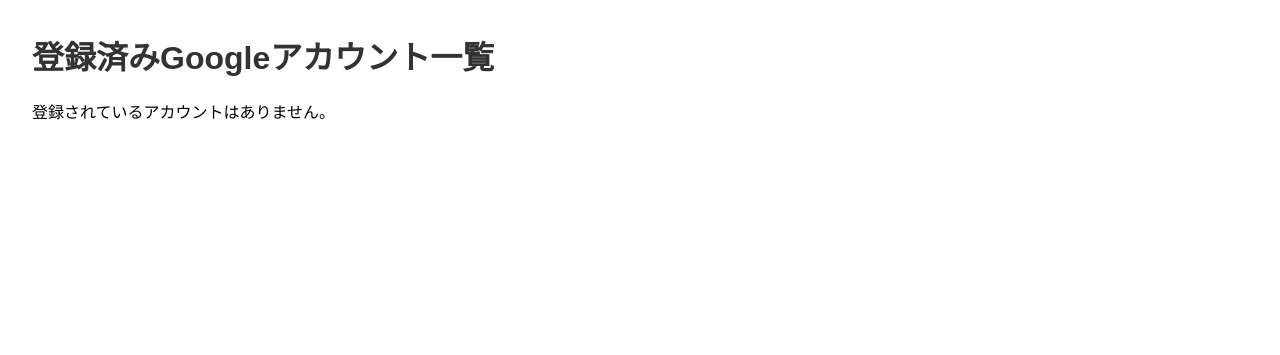
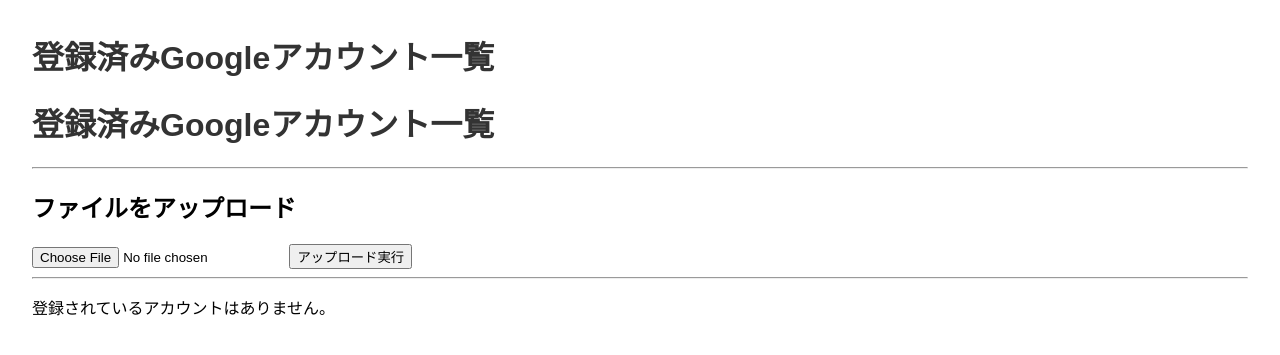
Before and after one commit to kon743/driveapp, a Flask app: page / in a window 1280 px wide. Shown: the top 355 px of the page. Run offline with Flask 3, Linux system fonts and the light colour scheme.

Commit message:
webからのアップロードを実装

```diff
--- a/driveapp/app.py
+++ b/driveapp/app.py
@@ -1,20 +1,50 @@
-from flask import Flask, render_template
+import os
+from flask import Flask, render_template, request, redirect, url_for
+from werkzeug.utils import secure_filename
 
-# main.pyから、アカウント情報を取得する関数をインポート(読み込み)
-from main import get_accounts_info
+# main.pyから必要な関数をインポート
+from main import get_accounts_info, upload_logic_for_web
 
 app = Flask(__name__)
+# 一時保存フォルダのパスを設定
+UPLOAD_FOLDER = 'uploads'
+app.config['UPLOAD_FOLDER'] = UPLOAD_FOLDER
 
 @app.route('/')
 def index():
     """トップページ"""
-    # 1. main.pyの関数を呼び出して、アカウント情報のリストを取得
     accounts = get_accounts_info()
-
-    # 2. 取得したデータをHTMLテンプレートに渡して、Webページを生成
-    # 'accounts=accounts' の左側はHTMLで使う変数名、右側はPythonの変数
     return render_template('index.html', accounts=accounts)
 
 
+# '/upload' というURLに、POSTメソッドでリクエストが来たときに実行
+@app.route('/upload', methods=['POST'])
+def upload_file_route():
+    # フォームから 'file' という名前のファイルを取得
+    if 'file' not in request.files:
+        return redirect(url_for('index')) # ファイルがなければトップに戻る
+
+    file = request.files['file']
+    if file.filename == '':
+        return redirect(url_for('index')) # ファイル名がなければトップに戻る
+
+    if file:
+        # 安全なファイル名に変換 (例: ../../passwords.txt のような攻撃を防ぐ)
+        filename = secure_filename(file.filename)
+        # 一時ファイルの保存パスを生成
+        temp_path = os.path.join(app.config['UPLOAD_FOLDER'], filename)
+        # ファイルを一時保存
+        file.save(temp_path)
+
+        # main.pyのアップロードロジックを呼び出す
+        success = upload_logic_for_web(temp_path)
+
+        # 一時ファイルを削除 (任意ですが、推奨)
+        if os.path.exists(temp_path):
+            os.remove(temp_path)
+
+        # 処理が終わったらトップページにリダイレクト (戻る)
+        return redirect(url_for('index'))
+
 if __name__ == '__main__':
     app.run(host='0.0.0.0', port=8080, debug=True)
--- a/driveapp/main.py
+++ b/driveapp/main.py
@@ -218,3 +218,36 @@ def get_accounts_info():
             })
 
     return accounts_list
+def upload_logic_for_web(file_path):
+    """Webからのアップロードリクエストを処理する関数"""
+    token_files = glob.glob('token_*.json')
+    if not token_files:
+        print("アップロード先のアカウントが登録されていません。")
+        return False # 失敗したことを伝える
+
+    print("\n各アカウントの空き容量をチェックしています...")
+    best_account = None
+    max_free_space = -1
+
+    for token_file in token_files:
+        account_name = token_file.replace('token_', '').replace('.json', '')
+        try:
+            creds = authenticate(account_name)
+            service = build('drive', 'v3', credentials=creds)
+            free_space_gb = get_drive_space(service)
+            print(f" - [{account_name}] 空き容量: {free_space_gb:.2f} GB")
+            if free_space_gb > max_free_space:
+                max_free_space = free_space_gb
+                best_account = account_name
+        except Exception as e:
+            print(f" - [{account_name}] 情報取得エラー: {e}")
+
+    if best_account:
+        print(f"\n空き容量が最も多いアカウント [{best_account}] にアップロードします。")
+        creds = authenticate(best_account)
+        service = build('drive', 'v3', credentials=creds)
+        upload_file(service, file_path, best_account)
+        return True # 成功したことを伝える
+    else:
+        print("\nアップロードに適したアカウントが見つかりませんでした。")
+        return False # 失敗したことを伝える
--- a/driveapp/templates/index.html
+++ b/driveapp/templates/index.html
@@ -13,6 +13,19 @@
 </head>
 <body>
     <h1>登録済みGoogleアカウント一覧</h1>
+
+    <body>
+    <h1>登録済みGoogleアカウント一覧</h1>
+
+    <!-- ▼▼▼ ここから追加 ▼▼▼ -->
+    <hr>
+    <h2>ファイルをアップロード</h2>
+    <form action="/upload" method="post" enctype="multipart/form-data">
+        <input type="file" name="file" required>
+        <button type="submit">アップロード実行</button>
+    </form>
+    <hr>
+
 
     {% if accounts %}
         <table>
```
